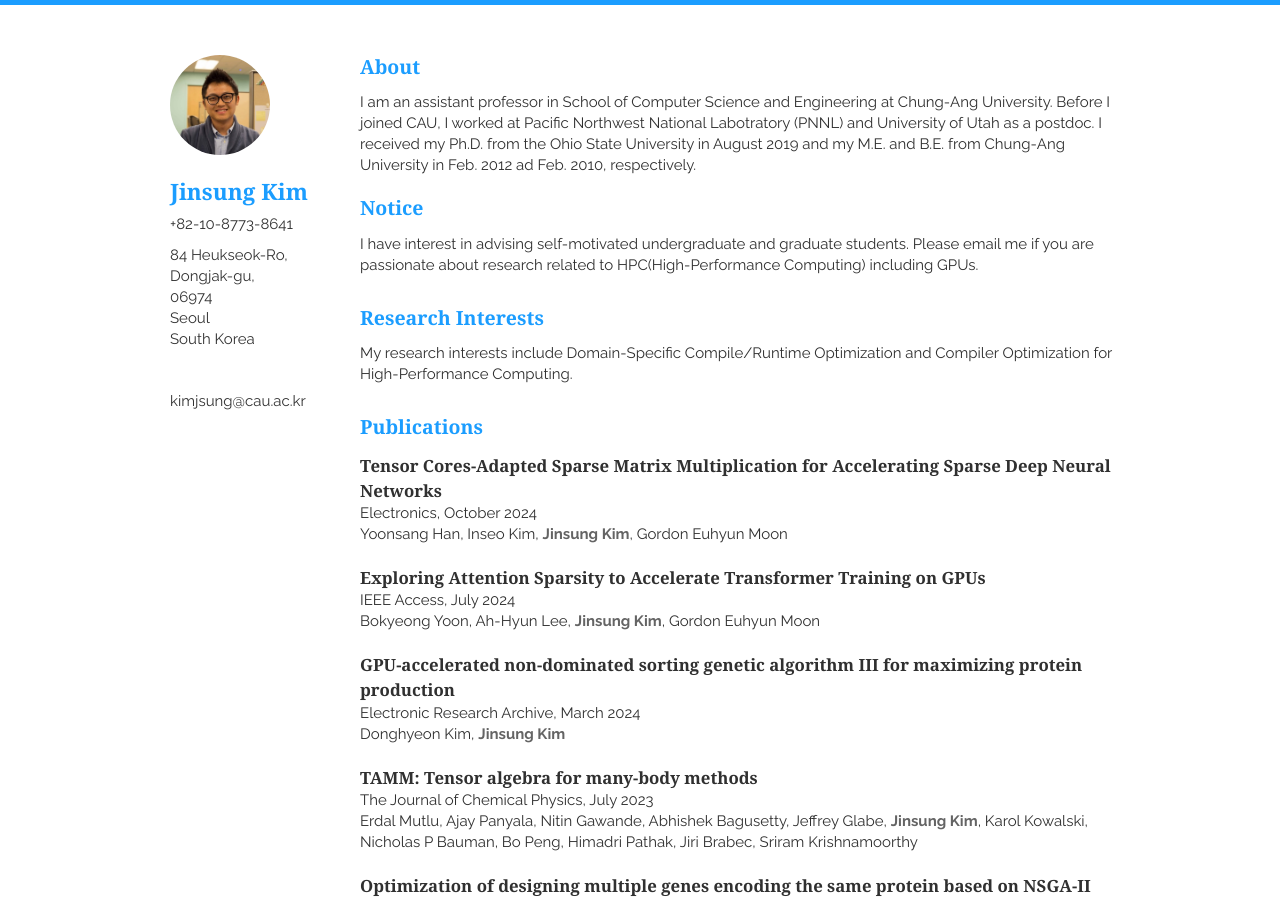
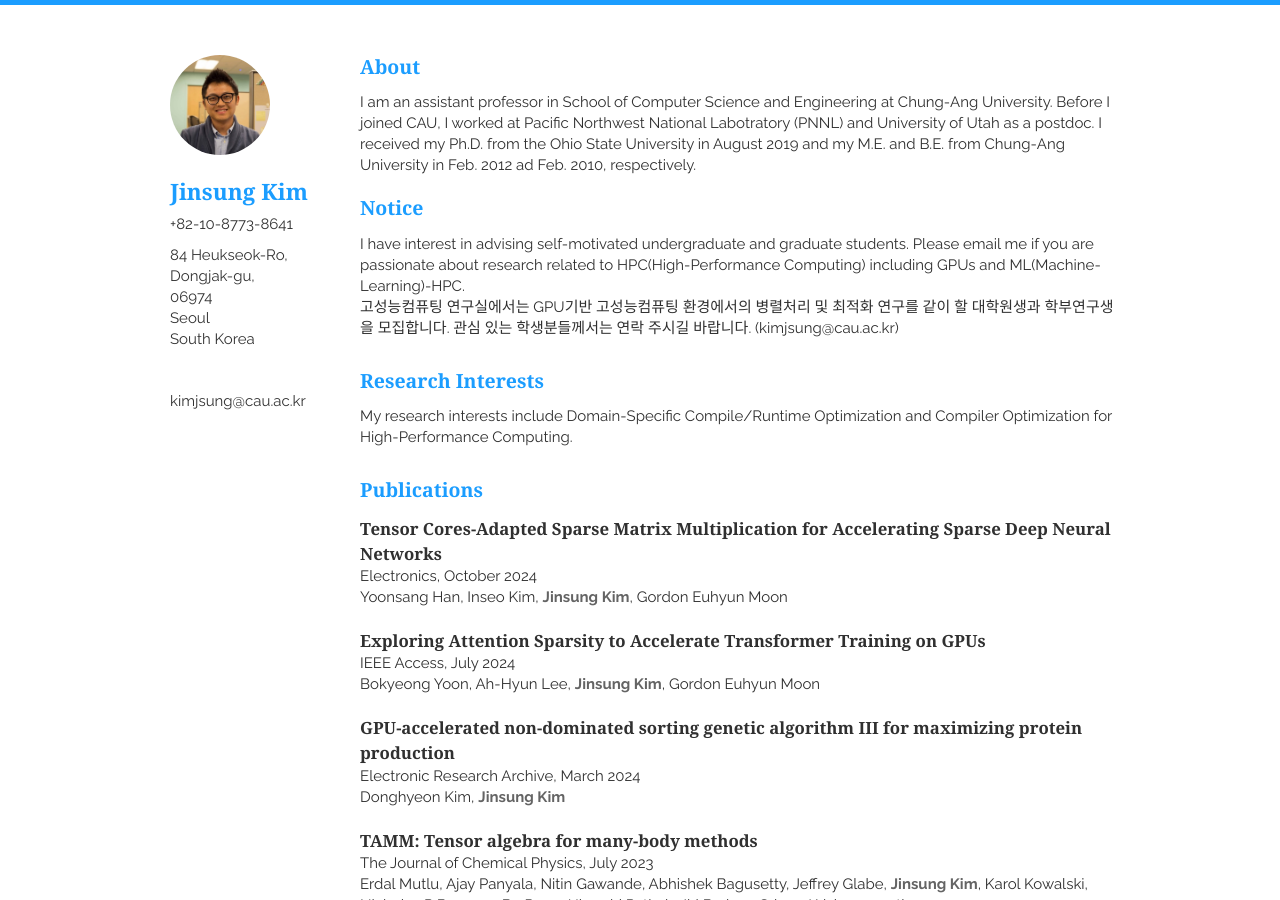
Before and after one commit to kimjsung/kimjsung.github.io, a Jekyll site: the page built from index.html, in a window 1280 px wide and 900 px high. Built offline with Jekyll 4.4.1, drawn with Linux system fonts in a browser that asks for light colours; nearby versions of some CDN libraries; the list of posts is cut into pages by our own code.

Commit message:
Update about.html

```diff
--- a/_includes/about.html
+++ b/_includes/about.html
@@ -11,7 +11,10 @@
     <article>
         <p>
             I have interest in advising self-motivated undergraduate and graduate students.
-            Please email me if you are passionate about research related to HPC(High-Performance Computing) including GPUs.
+            Please email me if you are passionate about research related to HPC(High-Performance Computing) including GPUs and ML(Machine-Learning)-HPC.
+            <br>
+            고성능컴퓨팅 연구실에서는 GPU기반 고성능컴퓨팅 환경에서의 병렬처리 및 최적화 연구를 같이 할 대학원생과 학부연구생을 모집합니다.
+            관심 있는 학생분들께서는 연락 주시길 바랍니다. (kimjsung@cau.ac.kr)
         </p>
     </article>
 </section>
```
